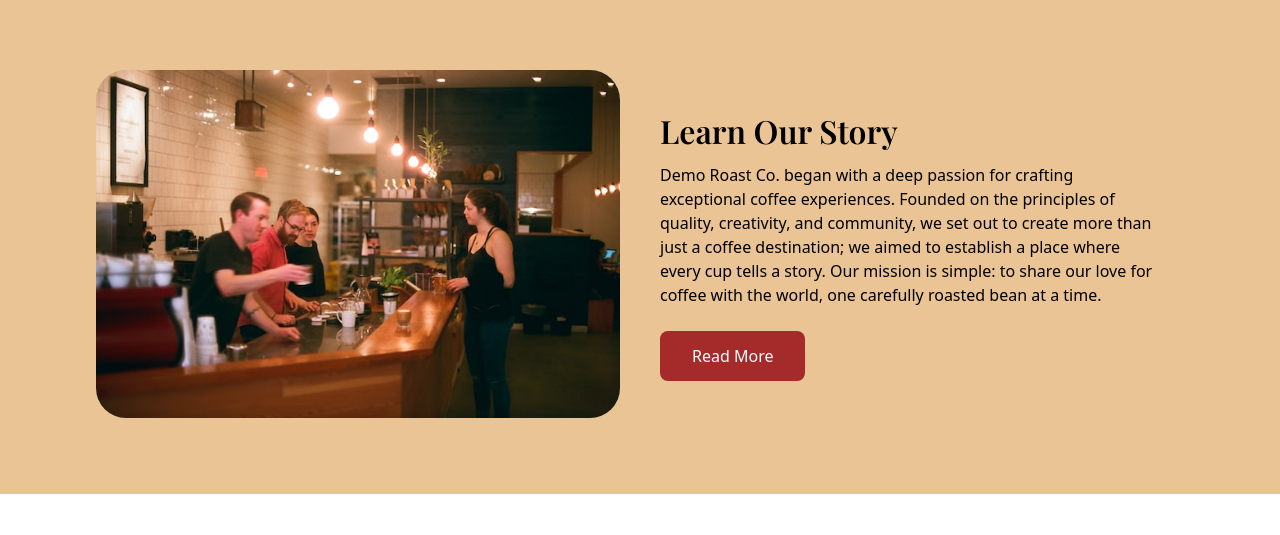
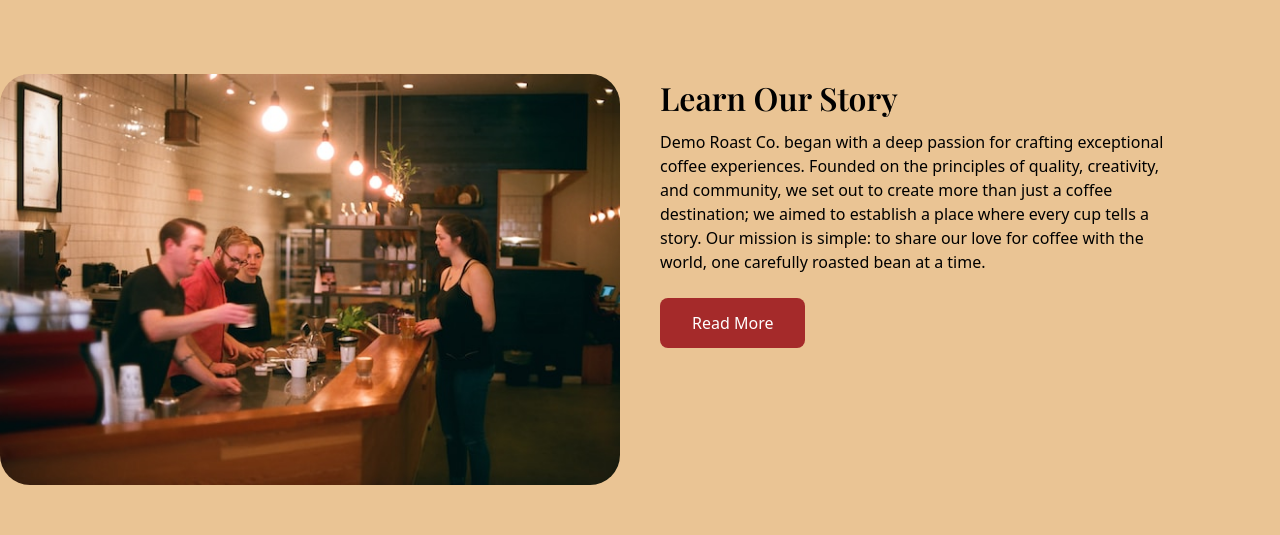
Before and after one commit to chaedoesntcode/demo-roast-co, a Next.js app: page / in a window 1280 px wide. Shown: the part 806-1341 px from the top of the page. Built offline with nearby package versions, Linux system fonts and the light colour scheme; a web font is replaced by a local one.

Commit message:
finalize about section styles

```diff
--- a/src/app/components/AboutSection.js
+++ b/src/app/components/AboutSection.js
@@ -4,16 +4,16 @@ import AboutImg from '../../../public/images/about.jpg'
 
 const AboutSection = () => {
   return (
-    <section className='section bg-secondary h-[500px]'>
-      <div className='w-[85vw] h-full mx-auto flex items-center gap-x-10'>
-        <div className='flex-1'>
-          <Image className='rounded-[30px]' src={AboutImg} width='100%' height='100%' alt="The Demo Roast Co. Logo"  />
+    <section className='section bg-secondary py-10 md:py-20'>
+      <div className='max-w-[85vw] h-full mx-auto flex flex-col gap-y-4 lg:flex-row xl:max-w-[1300px] gap-x-10'>
+        <div className='hidden md:flex flex-1'>
+          <Image className='rounded-[30px]' width={'100%'} height={'50%'} src={AboutImg} alt="The Demo Roast Co. cafe staff attending to a customer"  />
         </div>
 
         <div className='flex-1'>
           <h2 className='h2'>Learn Our Story</h2>
-          <p className='mb-6 max-w-[95%]'>Demo Roast Co. began with a deep passion for crafting exceptional coffee experiences. Founded on the principles of quality, creativity, and community, we set out to create more than just a coffee destination; we aimed to establish a place where every cup tells a story. Our mission is simple: to share our love for coffee with the world, one carefully roasted bean at a time.</p>
-          <button className='h-[50px] bg-accent hover:bg-[] px-8 py-2 rounded-lg hover:bg-[#921D1D] text-white transition'>Read More</button>
+          <p className='mb-6 lg:max-w-[85%]'>Demo Roast Co. began with a deep passion for crafting exceptional coffee experiences. Founded on the principles of quality, creativity, and community, we set out to create more than just a coffee destination; we aimed to establish a place where every cup tells a story. Our mission is simple: to share our love for coffee with the world, one carefully roasted bean at a time.</p>
+          <button className='btn'>Read More</button>
         </div>
       </div>
     </section>
--- a/src/app/globals.css
+++ b/src/app/globals.css
@@ -35,6 +35,6 @@ body {
     @apply w-screen mx-auto;
   }
   .btn {
-    @apply h-[50px] bg-accent hover:bg-[] px-8 py-2 rounded-lg hover:bg-[#921D1D] transition;
+    @apply h-[50px] bg-accent px-8 py-2 rounded-lg hover:bg-[#921D1D] text-white transition;
   }
 }
--- a/src/variants.js
+++ b/src/variants.js
@@ -17,4 +17,10 @@ export const fadeIn = (direction, delay) => {
         },
       },
     };
-  };
+};
+
+export const transition = {
+    duration: 1.4,
+    ease: [0.6, 0.01, -0.05, 0.9],
+    // ease: [0.43, 0.13, 0.23, 0.96],
+};
```
